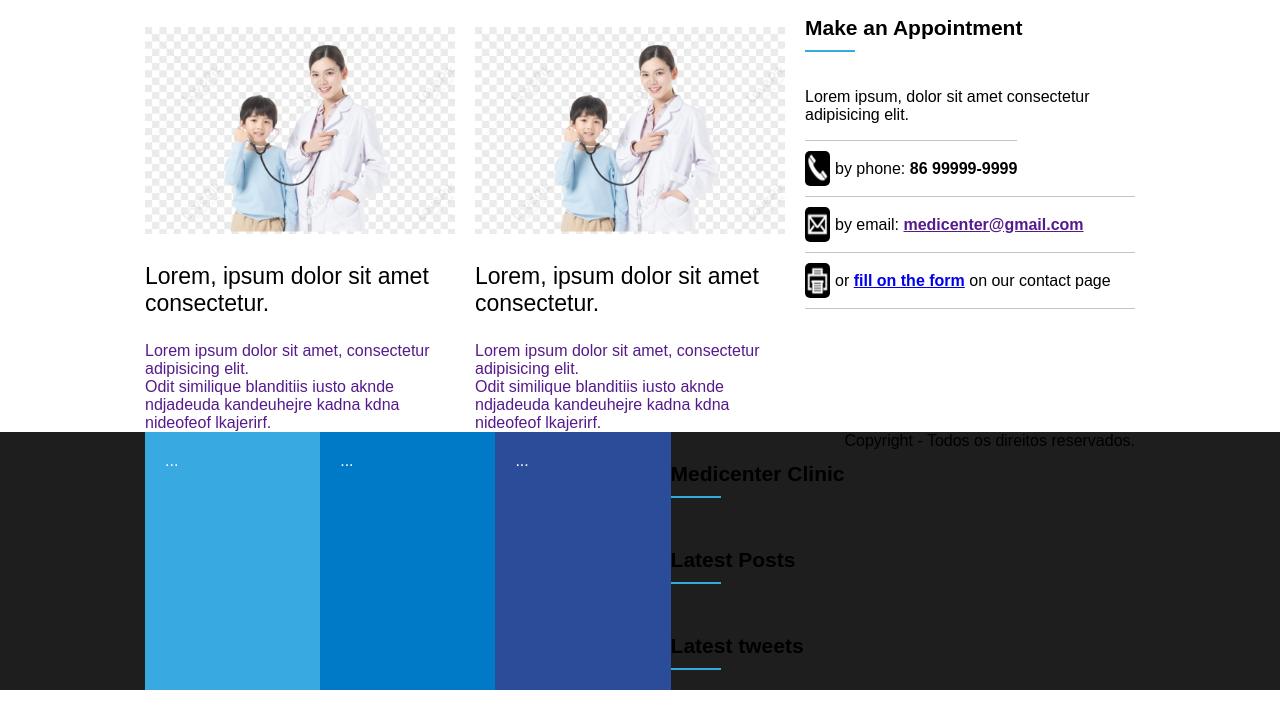
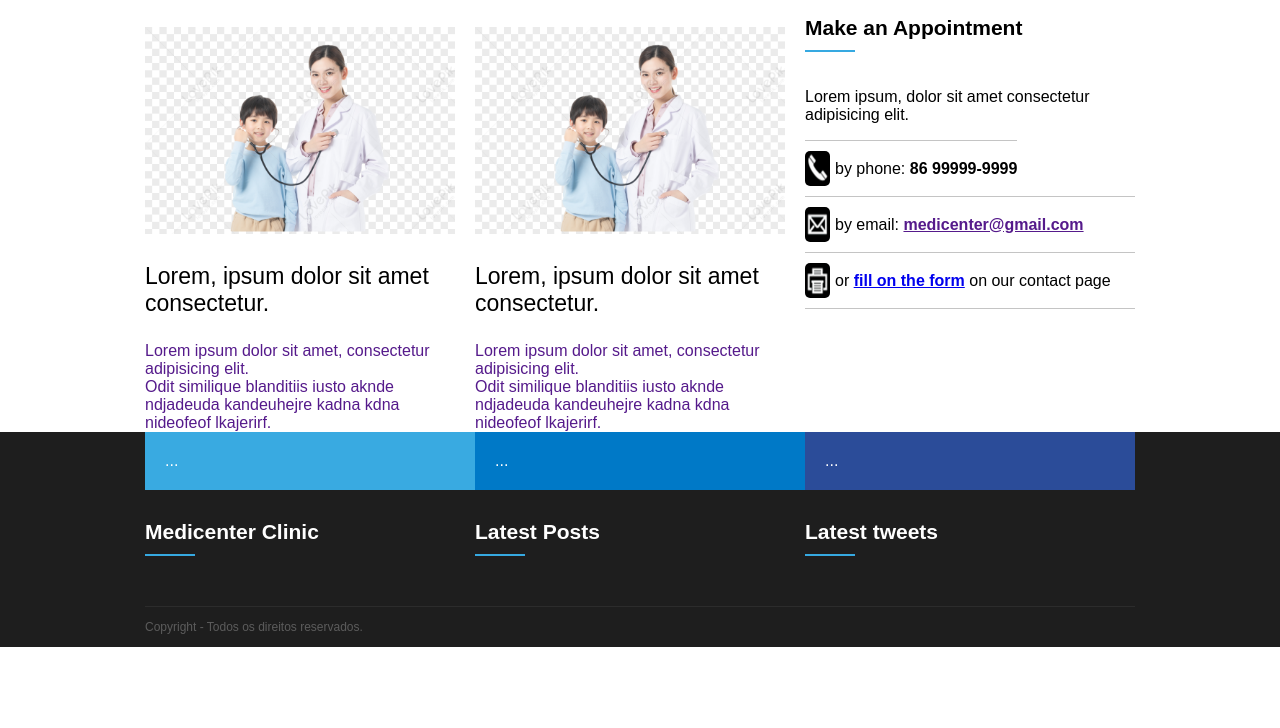
Before and after one commit to magnomenezes/firtsprojects, a plain HTML site: page index.html in a window 1280 px wide. Shown: the part 1382-2110 px from the top of the page. After the commit the page ends 2029 px from the top, so only its background shows below. Drawn offline with Linux system fonts and the light colour scheme.

Commit message:
terceiro commit-footer

```diff
--- a/assets/css/style.css
+++ b/assets/css/style.css
@@ -4,7 +4,7 @@
 body {
     margin: 0;
     padding: 0;
-    padding-bottom:300px;
+
 }
 header {
     display: flex;
@@ -276,7 +276,7 @@ footer {
 }
 .footer_menu {
     display: flex;
-    flex: 1;
+
 }
 .fm_1, .fm_2, .fm_3 {
     flex: 1;
@@ -284,10 +284,33 @@ footer {
     padding: 20px;
 }
 .fm_1{
-    background-color: #39aae1 ;
+    background-color: #39aae1;
 }
 .fm_2{
-    background-color: #0079c7 ;
+    background-color: #0079c7;
 }
 .fm_3{
-    background-color: #2b4c99 ;
+    background-color: #2b4c99;
+}
+.footer_area {
+    display: flex;
+}
+.footer_areaItem {
+    flex: 1;
+    color: #FFFFFF;
+
+}
+.flexColumn {
+    flex-direction: column;
+}
+footer .widget_title_text {
+    color: #FFFFFF;
+}
+.footer_copy {
+    border-top: 1px solid #2c2c2c;
+    height: 40px;
+    line-height: 40px;
+    color: #5c5c5c;
+    font-size: 12px;
+    margin-top: 30px;
+}
```
